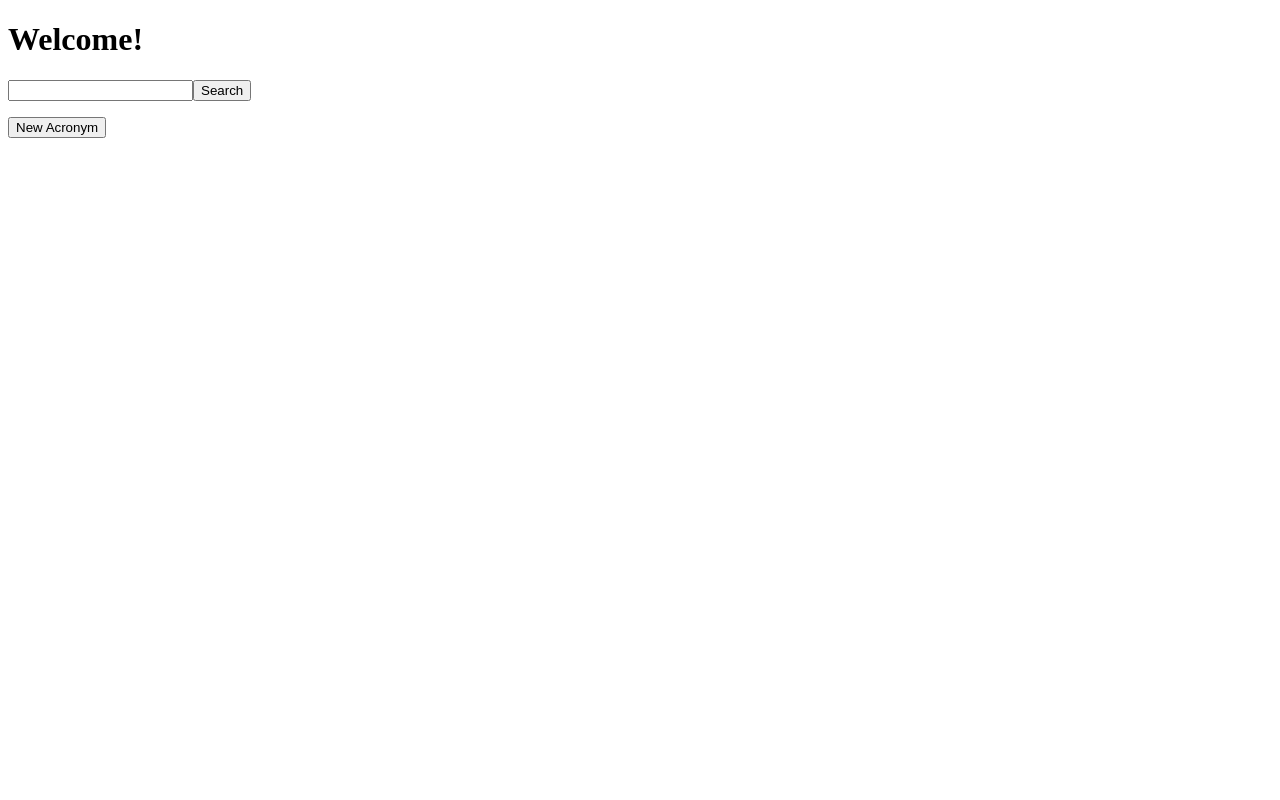
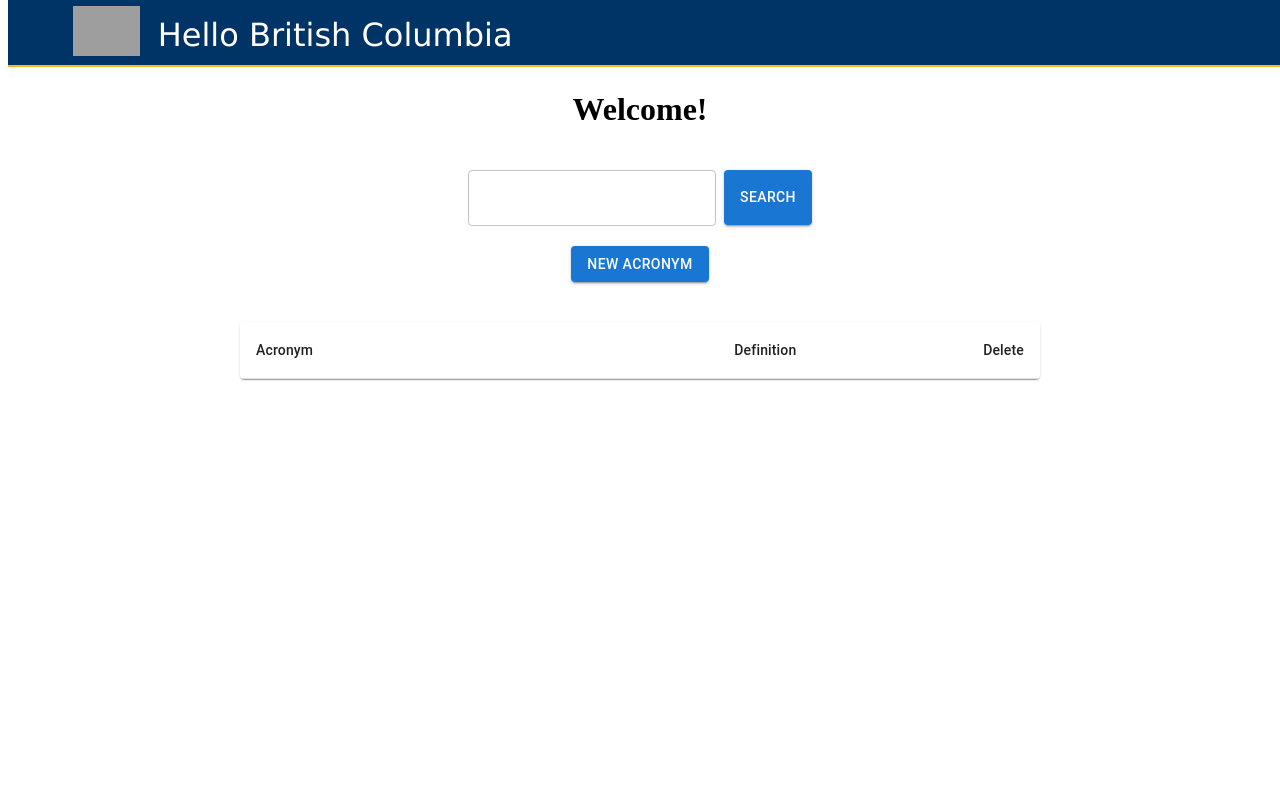
Before and after one commit to VietNgo20/OA, a React (Create React App) app: page / in a window 1280 px wide. Shown: the top 800 px of the page. Built offline with nearby package versions, Linux system fonts and the light colour scheme; grey boxes are pictures that could not be loaded.

Commit message:
Added Styling and CSS

```diff
--- a/public/index.html
+++ b/public/index.html
@@ -24,7 +24,7 @@
       work correctly both with client-side routing and a non-root public URL.
       Learn how to configure a non-root public URL by running `npm run build`.
     -->
-    <title>React App</title>
+    <title>BC Acronym Manager</title>
   </head>
   <body>
     <noscript>You need to enable JavaScript to run this app.</noscript>
--- a/src/App.css
+++ b/src/App.css
@@ -8,6 +8,7 @@ header {
   top: 0px;
   position: fixed;
   width: 100%;
+  z-index: 99;
 }
 
 header h1 {
@@ -103,3 +104,11 @@ a:hover {
 img {
   height: 50px;
 }
+
+.centered {
+  margin-top: 70px;
+  display: flex;
+  flex-direction: column;
+  justify-content: center;
+  align-items: center;
+}
--- a/src/App.js
+++ b/src/App.js
@@ -1,6 +1,6 @@
 // import logo from './logo.svg';
 import './App.css';
-// import Header from "./components/Header";
+import Header from "./components/Header";
 import Footer from "./components/Footer";
 // import Main from './components/Main';
 import React, { useState } from 'react';
@@ -25,22 +25,22 @@ function App() {
     setAcronyms(updatedAcronyms);
   };
 
-  const searchAcronym = (searchTerm) => {
-    const result = acronyms.find(
-      (acronym) => (acronym.acronym ?? '').toLowerCase() === searchTerm.toLowerCase()
-    );
-    return result ? [result] : [];
-  };
+  // const searchAcronym = (searchTerm) => {
+  //   const result = acronyms.find(
+  //     (acronym) => (acronym.acronym ?? '').toLowerCase() === searchTerm.toLowerCase()
+  //   );
+  //   return result ? [result] : [];
+  // };
 
   return (
     <Router>
-      {/* <Header /> */}
+      <Header />
       <Routes>
-        <Route path="/" element={<LandingPage acronyms={acronyms} deleteAcronym={deleteAcronym} searchAcronym={searchAcronym} />} />
+        <Route path="/" element={<LandingPage acronyms={acronyms} deleteAcronym={deleteAcronym} />} />
         <Route path="/new-acronym" element={<NewAcronym addAcronym={addAcronym} />} />
         <Route
           path="/search/:searchTerm"
-          element={<SearchResult acronyms={acronyms} searchAcronym={searchAcronym} />}
+          element={<SearchResult acronyms={acronyms}/>}
         />
       </Routes>
       <Footer />
--- a/src/components/LandingPage.js
+++ b/src/components/LandingPage.js
@@ -1,5 +1,7 @@
 import React, { useState } from 'react';
 import { useNavigate } from 'react-router-dom';
+import {Button, TextField, Table, TableBody, TableCell, TableContainer, TableHead, TableRow, Paper} from '@mui/material';
+
 
 const LandingPage = ({ acronyms, deleteAcronym }) => {
   const navigate = useNavigate();
@@ -19,27 +21,48 @@ const LandingPage = ({ acronyms, deleteAcronym }) => {
   };
 
   return (
-    <div>
+    <div class="centered">
       <h1>Welcome!</h1>
-      <form onSubmit={handleSearch}>
-          <input
+      <form onSubmit={handleSearch} style={{ padding: '20px' }}>
+          <TextField
+            id="margin-normal"
             type="text"
             value={searchTerm}
             onChange={(event) => setSearchTerm(event.target.value)}
           />
-        <button type="submit">Search</button>
+        <Button variant="contained" sx={{height: 55, marginLeft: 1}} type="submit" >Search</Button>
       </form>
-      <ul>
-        {acronyms.map((acronym) => (
-          <li key={acronym.acronym}>
-            {acronym.acronym} - {acronym.definition}{' '}
-            <button onClick={(event) => handleDelete(event, acronym.acronym)}>
-              Delete
-            </button>
-          </li>
-        ))}
-      </ul>
-      <button onClick={() => navigate('/new-acronym')}>New Acronym</button>
+
+      <Button variant="contained" onClick={() => navigate('/new-acronym')}>New Acronym</Button>
+      <TableContainer sx={{ width: 800, marginTop: 5 }}  component={Paper}>
+      <Table aria-label="simple table">
+        <TableHead>
+          <TableRow>
+            <TableCell>Acronym</TableCell>
+            <TableCell align="right">Definition</TableCell>
+            <TableCell align="right">Delete</TableCell>
+          </TableRow>
+        </TableHead>
+        <TableBody>
+          {acronyms.map((acronym) => (
+            <TableRow
+              key={acronym.acronym}
+              sx={{ '&:last-child td, &:last-child th': { border: 0 } }}>
+              <TableCell component="th" scope="row">
+                {acronym.acronym}
+              </TableCell>
+              <TableCell align="right">{acronym.definition}</TableCell>
+              <TableCell align="right">
+                <Button variant="contained" onClick={(event) => handleDelete(event, acronym.acronym)}>
+                  Delete
+                </Button>
+              </TableCell>
+            </TableRow>
+          ))}
+        </TableBody>
+      </Table>
+    </TableContainer>
+
 
     </div>
   );
--- a/src/components/NewAcronym.js
+++ b/src/components/NewAcronym.js
@@ -1,5 +1,7 @@
 import React, { useState } from 'react';
 import { useNavigate } from 'react-router-dom';
+import {Button, TextField} from '@mui/material';
+
 
 const NewAcronym = ({ acronyms, addAcronym }) => {
   const navigate = useNavigate();
@@ -19,27 +21,24 @@ const NewAcronym = ({ acronyms, addAcronym }) => {
   }
 
   return (
-    <div>
+    <div class="centered">
       <h1>New Acronym</h1>
-      <form onSubmit={handleSubmit}>
-        <label>
-          Acronym:
-          <input
+      <form onSubmit={handleSubmit} style={{ margin: '20px' }}>
+          <TextField
             type="text"
+            label="New Acronym"
             value={acronym}
             onChange={(event) => setAcronym(event.target.value)}
           />
-        </label>
-        <label>
-          Definition:
-          <input
+          <TextField
             type="text"
+            label="New Definition"
+            sx={{marginLeft: 1}}
             value={definition}
             onChange={(event) => setDefinition(event.target.value)}
           />
-        </label>
-        <button type="submit">New Acronym</button>
-        <button onClick={() => navigate(-1)}>Cancel</button>
+        <Button variant="contained" sx={{height: 55, marginLeft: 1}}type="submit">Add</Button>
+        <Button variant="contained" color="error" sx={{height: 55, marginLeft: 1}} onClick={() => navigate(-1)}>Cancel</Button>
       </form>
     </div>
   );
--- a/src/components/SearchResult.js
+++ b/src/components/SearchResult.js
@@ -1,5 +1,6 @@
 import React from 'react';
 import { useParams, useNavigate } from 'react-router-dom';
+import {Button, Table, TableBody, TableCell, TableContainer, TableHead, TableRow, Paper} from '@mui/material';
 
 const SearchResult = ({ acronyms }) => {
   const { searchTerm } = useParams();
@@ -10,20 +11,35 @@ const SearchResult = ({ acronyms }) => {
   );
 
   return (
-    <div>
+    <div class="centered">
       <h1>Search Result</h1>
       {filteredAcronyms?.length > 0 ? (
-        <ul>
-          {filteredAcronyms.map((acronym) => (
-            <li key={acronym.acronym}>
-              {acronym.acronym} - {acronym.definition}
-            </li>
-          ))}
-        </ul>
+        <TableContainer  sx={{ width: 400, marginBottom: 5}} component={Paper}>
+            <Table aria-label="simple table">
+                <TableHead>
+                <TableRow>
+                    <TableCell>Acronym</TableCell>
+                    <TableCell align="right">Definition</TableCell>
+                </TableRow>
+                </TableHead>
+                <TableBody>
+                {filteredAcronyms.map((acronym) => (
+                    <TableRow
+                    key={acronym.acronym}
+                    sx={{ '&:last-child td, &:last-child th': { border: 0 } }}>
+                    <TableCell component="th" scope="row">
+                        {acronym.acronym}
+                    </TableCell>
+                    <TableCell align="right">{acronym.definition}</TableCell>
+                    </TableRow>
+                ))}
+                </TableBody>
+            </Table>
+        </TableContainer>
       ) : (
-        <p>Not found</p>
+        <h2>Not found</h2>
       )}
-      <button onClick={() => navigate(-1)}>Go Back</button>
+      <Button variant="contained" onClick={() => navigate(-1)}>Go Back</Button>
     </div>
   );
 };
```
Also changed, not shown: src/components/Main.js (deleted, +0 -84 lines).
